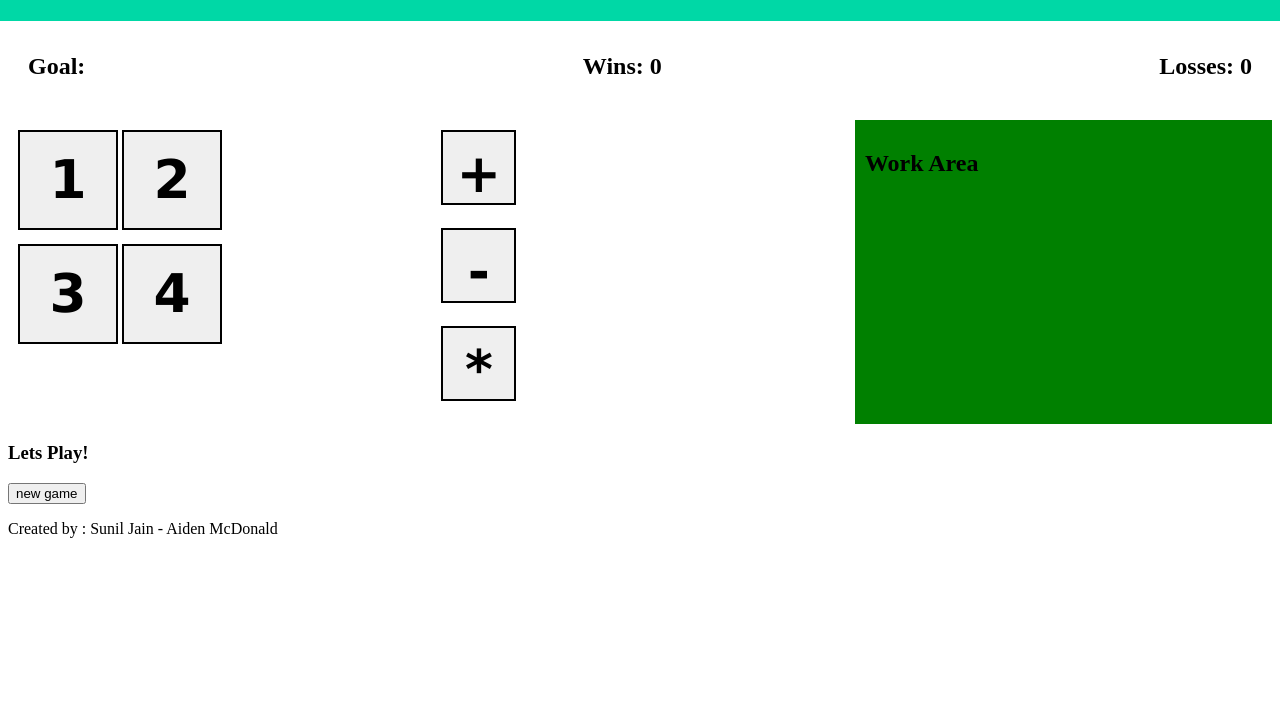
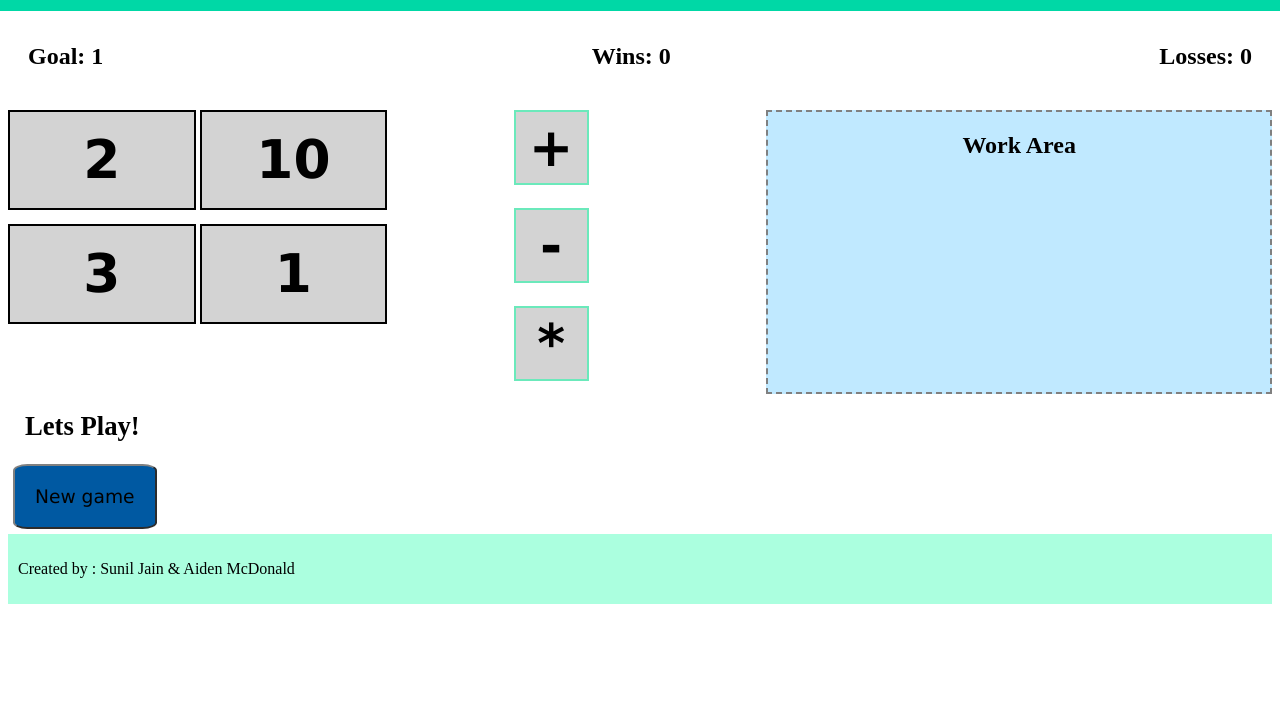
Before and after one commit to mcdonaid1379/assign5webDev, a plain HTML site: page index.html in a window 1280 px wide. Shown: the part 90-800 px from the top of the page. Drawn offline with Linux system fonts and the light colour scheme.

Commit message:
Completed CSS and implemented random nums and goal

```diff
--- a/index.html
+++ b/index.html
@@ -15,7 +15,7 @@
     </header>
 
     <div id="display_div">
-        <h2 id="goal_display">Goal: </h2>
+        <h2 id="goal_display">Goal: <span id="goal">0</span> </h2>
         <h2 id="wins_display">Wins: 0</h2>
         <h2 id="lose_display">Losses: 0</h2>
     </div>
@@ -35,16 +35,16 @@
         </div>
 
         <div id="workarea">
-            <h2>Work Area</h2>
+            <h2 style="text-align: center;">Work Area</h2>
         </div>
 
     </div>
 
-    <h3>Lets Play!</h3>
-    <button id="new_game">new game</button>
+    <h3 id="status">Lets Play!</h3>
+    <button id="new_game">New game</button>
 
     <footer>
-        <p>Created by : Sunil Jain - Aiden McDonald</p>
+        <p>Created by : Sunil Jain & Aiden McDonald</p>
     </footer>
 </body>
 </html>
--- a/main.js
+++ b/main.js
@@ -34,7 +34,11 @@ var secondNum;
 var current_equation = "";
 
 document.addEventListener('DOMContentLoaded', function() {
+    //gets all button into an array
     const number_buttons = document.getElementsByClassName('number_button');
+
+    setRandomNumbers();
+    calculateGoal();
 
     for (const button of number_buttons) {
         button.addEventListener('click', () => {
@@ -97,3 +101,53 @@ function display_equation () {
     const workarea = document.getElementById('workarea');
     workarea.appendChild(newH2);
 }
+
+//gets a random int between 0 and max
+function getRandomInt (max) {
+    return Math.floor(Math.random() * max) ;
+}
+
+//function to set all numberButtons to a random integer
+function setRandomNumbers (){
+    //gets all buttons into an array
+    const number_buttons = document.getElementsByClassName('number_button');
+
+    //for all the buttons
+    for (const button of number_buttons) {
+        button.textContent = getRandomInt(10) + 1; //random num between 1 and 10
+    }
+
+}
+
+function calculateGoal (){
+    console.log("calculateGoal called")
+
+    //gets all buttons into an array
+    const number_buttons = document.getElementsByClassName('number_button');
+
+    //gets the goal display
+    const goal = document.getElementById('goal');
+
+    let operation = getRandomInt(3);
+    console.log(operation);
+
+    //gets two random number on the board that are not the same
+    let num1 = parseInt(number_buttons[getRandomInt(4)].textContent);
+    let num2 = parseInt(number_buttons[getRandomInt(4)].textContent);
+    while (num1 == num2) {
+        num2 = parseInt(number_buttons[getRandomInt(4)].textContent);
+    }
+
+    //runds a random operation on the numbers
+    if (operation == 0) {
+        goal.textContent = num1 + num2;
+        console.log("+");
+    } else if (operation == 1){
+        goal.textContent = num1 - num2;
+        console.log("-");
+    } else if (operation == 2){
+        goal.textContent = num1 * num2;
+        console.log("*");
+    }
+
+}
--- a/styles.css
+++ b/styles.css
@@ -1,24 +1,29 @@
+/* Layout */
 #general_container {
     display: flex;
     flex-wrap: nowrap;
     width: 100%;
-    justify-content:space-between;
-
+    justify-content: space-between;
 }
 
-#workarea {
-    background-color: green;
+#number_buttons, #workarea, #operator_buttons {
+    flex: 1;
+    box-sizing: border-box;
 }
 
-#number_buttons, #operator_buttons, #workarea {
-    flex: 1;
-    max-width: 33%;
-    box-sizing: border-box;
-    padding: 10px;
+/* Number Buttons */
+#number_buttons {
+    max-width: 30%;
+    display: grid;
+    grid-template-columns: repeat(2, 1fr);
+    gap: 4px;
+    margin: 0;
+    margin-bottom: 60px;
 }
 
-
-#number_buttons button, #operator_buttons button {
+#number_buttons > button {
+    width: 100px;
+    height: 100px;
     padding: 10px;
     text-align: center;
     cursor: pointer;
@@ -29,35 +34,45 @@
     font-family: Verdana, Geneva, Tahoma, sans-serif;
     font-weight: bold;
     font-size: 40pt;
+    background-color: lightgray;
 }
 
-#number_buttons {
-    display: grid;
-    grid-template-columns: repeat(2, 1fr);
-    gap: 4px;
-    max-width: 10%;
-    margin: 0;
-    margin-bottom: 60px;
+#number_buttons > button:hover {
+    background-color: rgb(240, 240, 240);
 }
 
-#number_buttons > button {
-    width: 100px;
-    height: 100px;
+/* Workarea */
+#workarea {
+    max-width: 40%;
+    background-color: rgba(134, 213, 255, 0.521);
+    border: dashed gray 2px;
 }
 
+/* Operator Buttons */
 #operator_buttons {
+    max-width: 10%;
     display: grid;
     grid-template-columns: repeat(1, 1fr);
     gap: 10px;
-    max-width: 10%;
     margin: 0;
 }
 
 #operator_buttons > button {
     width: 75px;
     height: 75px;
+    font-family: Verdana, Geneva, Tahoma, sans-serif;
+    font-weight: bold;
+    font-size: 40pt;
+    color: rgb(0, 0, 0);
+    border: solid rgba(0, 255, 162, 0.496) 2px;
+    background-color: lightgray;
 }
 
+#operator_buttons > button:hover {
+    background-color: rgb(240, 240, 240);
+}
+
+/* Display */
 #display_div {
     display: flex;
     justify-content: space-between;
@@ -69,9 +84,40 @@
     justify-content: space-between;
 }
 
+/* Header */
 header {
     background-color: rgb(0, 216, 166);
     margin: -8px;
-    padding: 15px;
-    font-family:Verdana, Geneva, Tahoma, sans-serif;
+    padding: 10px;
+    font-family: Verdana, Geneva, Tahoma, sans-serif;
 }
+
+/* New Game Button */
+#new_game {
+    padding: 20px;
+    margin: 5px;
+    font-weight: 300;
+    font-size: 14pt;
+    font-family: Verdana, Geneva, Tahoma, sans-serif;
+    background-color: rgb(0, 89, 162);
+    border-radius: 10%;
+    border-color: gray;
+}
+
+#new_game:hover {
+    background-color: rgb(143, 204, 255);
+}
+
+/* Status */
+#status {
+    font-size: 20pt;
+    font-weight: 800;
+    margin: 17px;
+}
+
+/* Footer */
+footer {
+    color: black;
+    background-color: rgba(114, 255, 201, 0.597);
+    padding: 10px;
+}
```
